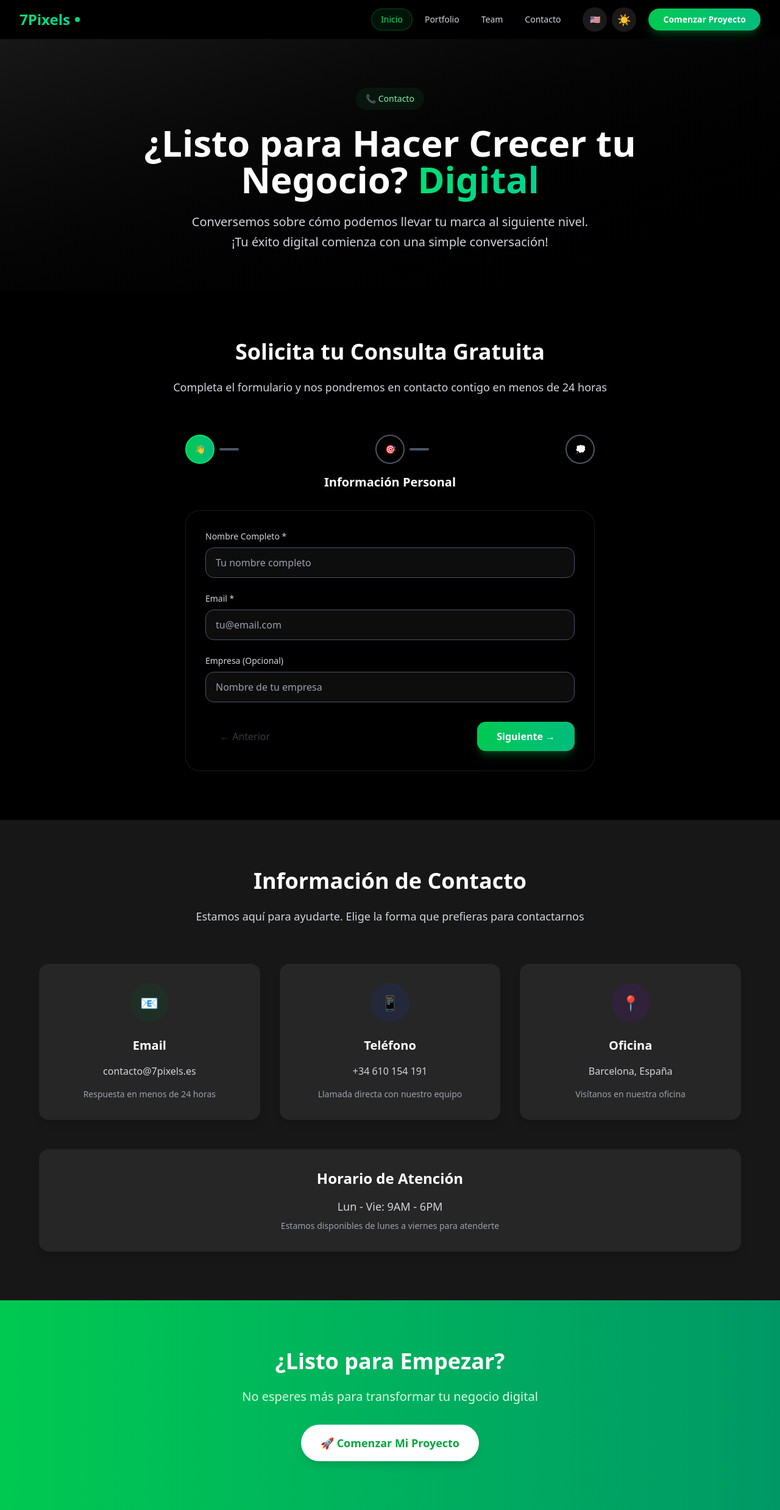
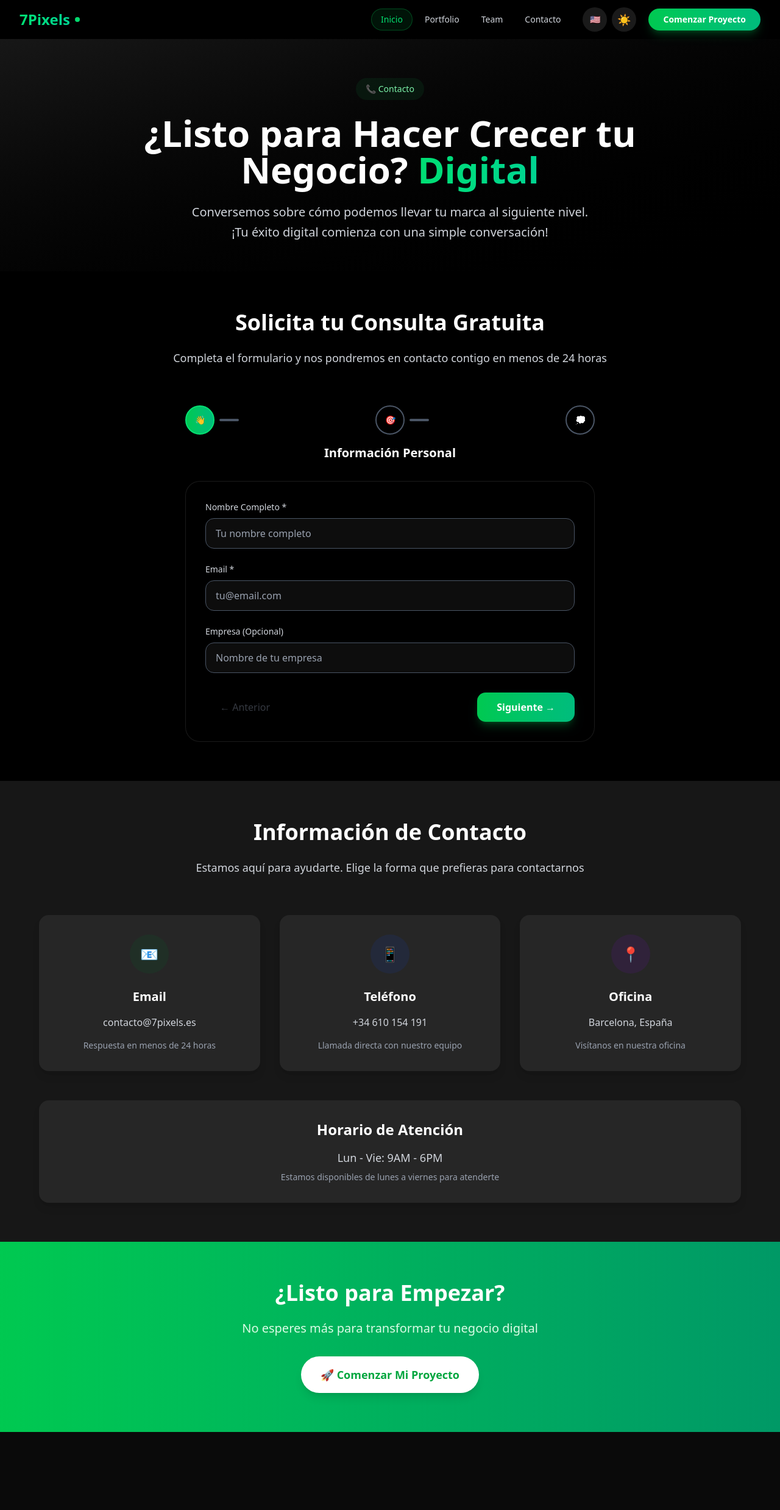
Before and after one commit to PixeL22x/7pixels-website, a Next.js app: page /contacto in a window 1280 px wide. Shown: the whole page at 61% size. After the commit the page ends 2349 px from the top, so only its background shows below. Built offline with nearby package versions, Linux system fonts and the light colour scheme.

Commit message:
fix: Reduce padding in team, portfolio and contact pages for better content visibility

```diff
--- a/src/app/contacto/page.tsx
+++ b/src/app/contacto/page.tsx
@@ -13,7 +13,7 @@ export default function ContactPage() {
       <ModernNavbar />
 
       {/* Header Section */}
-      <div className="pt-20 pb-16 px-4 bg-gradient-to-br from-gray-50 to-gray-100 dark:from-neutral-900 dark:to-black">
+      <div className="pt-16 pb-12 px-4 bg-gradient-to-br from-gray-50 to-gray-100 dark:from-neutral-900 dark:to-black">
         <div className="max-w-4xl mx-auto text-center">
           <div className="inline-flex items-center px-4 py-2 rounded-full bg-green-100 dark:bg-green-900/20 text-green-800 dark:text-green-300 text-sm font-medium mb-6">
             📞 {t.contactBadge}
@@ -28,7 +28,7 @@ export default function ContactPage() {
       </div>
 
       {/* Contact Form Section */}
-      <section className="py-20 px-4 bg-white dark:bg-black">
+      <section className="py-16 px-4 bg-white dark:bg-black">
         <div className="max-w-4xl mx-auto">
           <div className="text-center mb-16">
             <h2 className="text-4xl font-bold text-gray-900 dark:text-white mb-6">
@@ -44,7 +44,7 @@ export default function ContactPage() {
       </section>
 
       {/* Contact Information Section */}
-      <section className="py-20 px-4 bg-gray-50 dark:bg-neutral-900">
+      <section className="py-16 px-4 bg-gray-50 dark:bg-neutral-900">
         <div className="max-w-6xl mx-auto">
           <div className="text-center mb-16">
             <h2 className="text-4xl font-bold text-gray-900 dark:text-white mb-6">
@@ -121,7 +121,7 @@ export default function ContactPage() {
       </section>
 
       {/* CTA Section */}
-      <section className="py-20 px-4 bg-gradient-to-r from-green-500 to-emerald-600">
+      <section className="py-16 px-4 bg-gradient-to-r from-green-500 to-emerald-600">
         <div className="max-w-4xl mx-auto text-center">
           <h2 className="text-4xl font-bold text-white mb-6">
             {t.contactCtaTitle}
--- a/src/app/equipo/page.tsx
+++ b/src/app/equipo/page.tsx
@@ -101,7 +101,7 @@ const TeamPage = () => {
       </div>
 
       {/* Content Overlay */}
-      <div className="relative z-10 pt-20 pb-16">
+      <div className="relative z-10 pt-16 pb-12">
         <div className="max-w-7xl mx-auto px-4 sm:px-6 lg:px-8">
 
           {/* Hero Section */}
--- a/src/app/portfolio/page.tsx
+++ b/src/app/portfolio/page.tsx
@@ -139,7 +139,7 @@ export default function Portfolio() {
         ))}
       </div>
 
-                <div className="relative z-10 pt-20 pb-20 px-4">
+                                 <div className="relative z-10 pt-16 pb-16 px-4">
         <div className="max-w-7xl mx-auto">
           {/* Header */}
           <div className="text-center mb-16">
```
